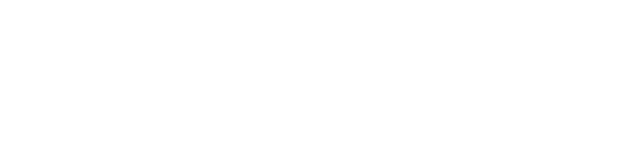
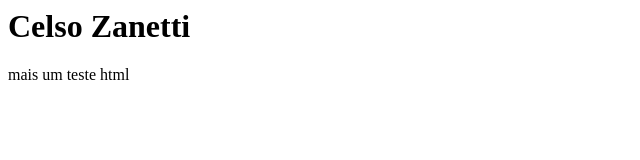
Before and after one commit to celsozjr/meu-site, a plain HTML site: page index.html in a window 1280 px wide. Shown: the whole page, without its empty margins (0-640 px from the left). Drawn offline with Linux system fonts and the light colour scheme.

Commit message:
Titulo adicionado

```diff
--- a/index.html
+++ b/index.html
@@ -2,5 +2,7 @@
   <head>
   </head>
   <body>
+    <h1>Celso Zanetti</h1>
+    <p>mais um teste html</p>
   </body>
 </html>
```
